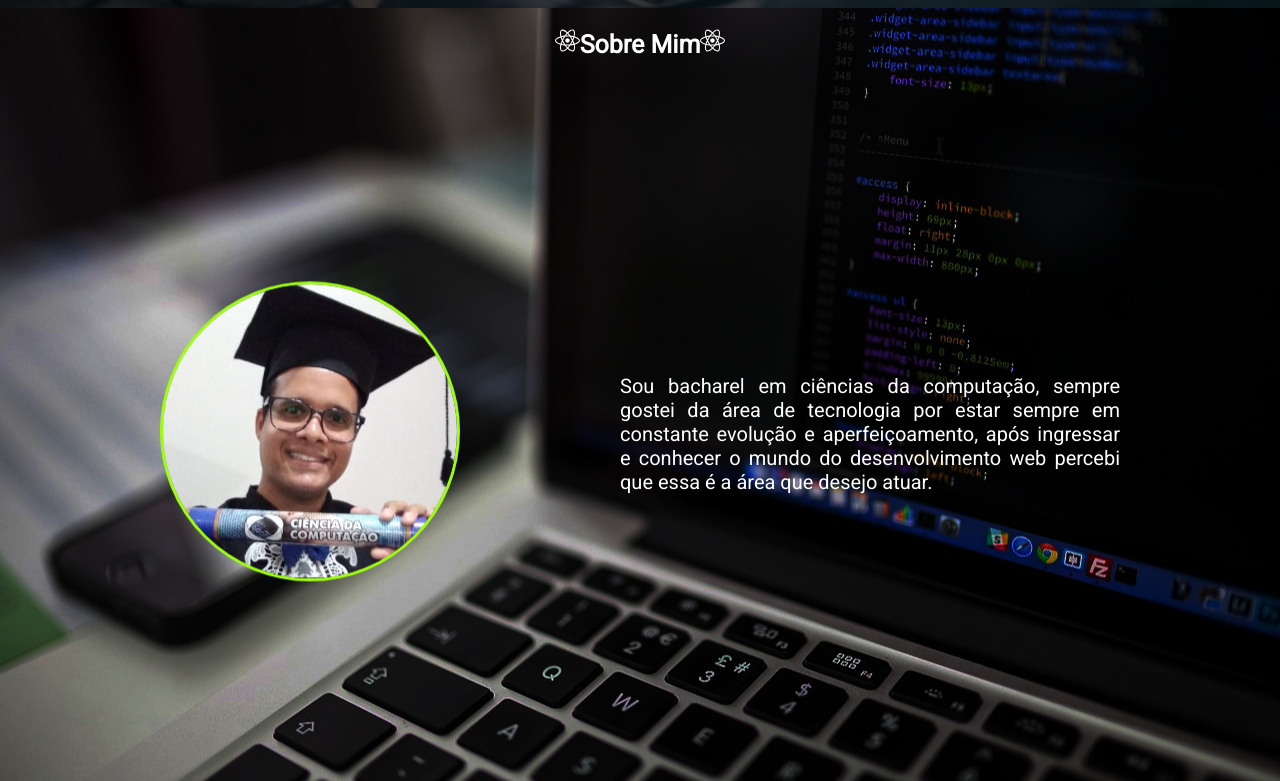
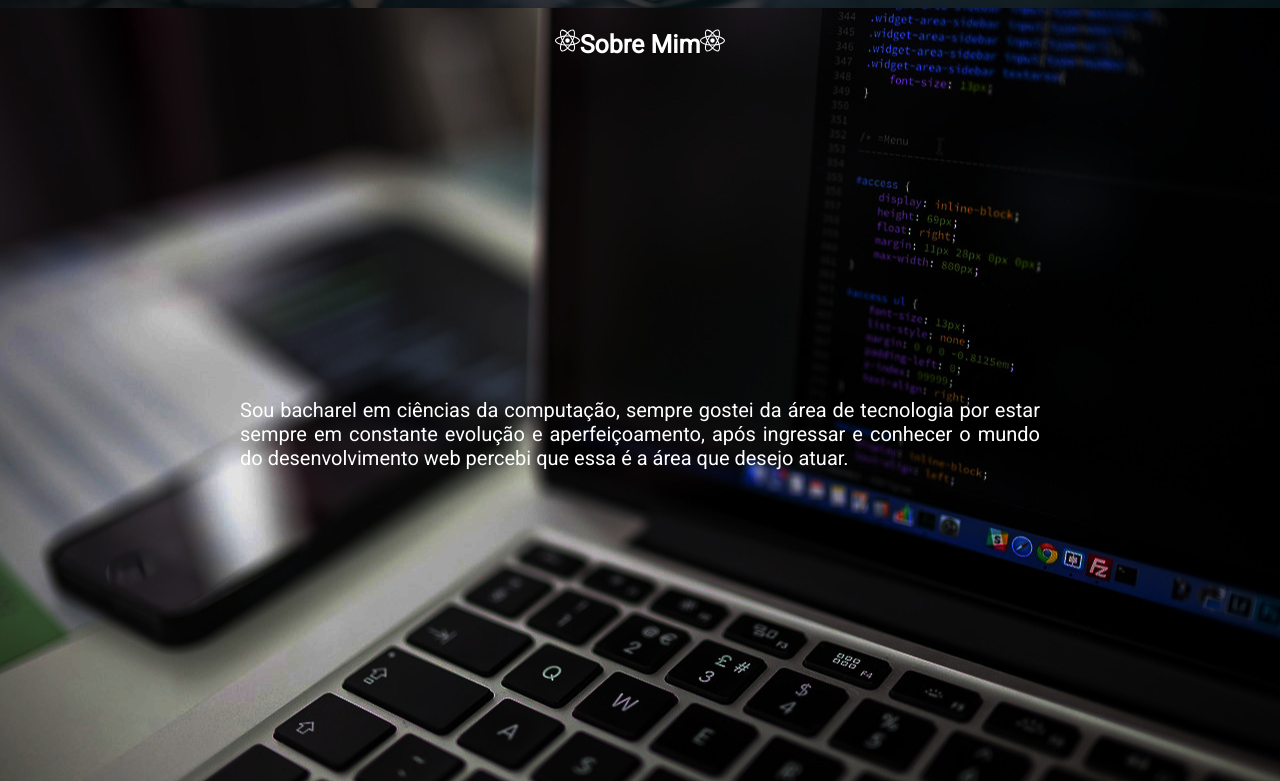
Before and after one commit to joaodedeusrsfilho/meu-portfolio, a React (Vite) app: page / in a window 1280 px wide. Shown: the part 792-1573 px from the top of the page. Built offline with nearby package versions, Linux system fonts and the light colour scheme.

Commit message:
add file

```diff
--- a/src/Componentes/Section1/index.jsx
+++ b/src/Componentes/Section1/index.jsx
@@ -21,10 +21,11 @@ const Section1 = () => {
                     <p >João de Deus</p>
                     <p className='efeitoDigitacao' style={{ color: '#00AD6F' }}>Desenvolvedor Front-End</p>
 
-
+                        {/*
                         <a href={downloadUrl}>
                             <button id='curriculo'>Download Curriculo em PDF</button>
                         </a>
+                        */}
 
 
                     <div className='icones'>
@@ -54,7 +55,7 @@ const Section1 = () => {
 
                 <div className='imagem'>
                     <div>
-                        <img src="./imagens/perfil.jpg" alt="logo react" />
+                        <img src="./imagens/perfil.jpg" alt="logo react" className='perfil'/>
                     </div>
                 </div>
             </div>
--- a/src/Componentes/Section1/style.css
+++ b/src/Componentes/Section1/style.css
@@ -55,6 +55,8 @@
         digitando 5s steps(30) infinite;
 }
 
+
+
 @keyframes cursor {
     50% {
         border-right: transparent;
--- a/src/Componentes/SobreMim/index.jsx
+++ b/src/Componentes/SobreMim/index.jsx
@@ -14,8 +14,6 @@ const SectionSobreMim = () => {
 
                 <div className="sobreMimDescricao">
 
-                    <img src="./imagens/formatura.jpg" alt="imagemFormado" />
-
                     <p className='paragrafo'>Sou bacharel em ciências da computação, sempre gostei da área de tecnologia por estar sempre em constante evolução e aperfeiçoamento, após ingressar e conhecer o mundo do desenvolvimento web percebi que essa é a área que desejo atuar.
                     </p>
                 </div>
--- a/src/Componentes/SobreMim/responsivo.css
+++ b/src/Componentes/SobreMim/responsivo.css
@@ -2,7 +2,7 @@
 
 @media (max-width: 768px) {
     .sectionSobreMim .containerSobreMim{
-        height: 100%;
+        height: 100vh;
 
 
     }
--- a/src/Componentes/SobreMim/style.css
+++ b/src/Componentes/SobreMim/style.css
@@ -45,7 +45,7 @@
     font-size: var(--tamanhoDoTextoParagrafo);
     width: 15%;
     text-align: justify;
-    width: 500px;
+    width: 800px;
 
 
 
```
Also changed, not shown: public/imagens/perfil.jpg.
